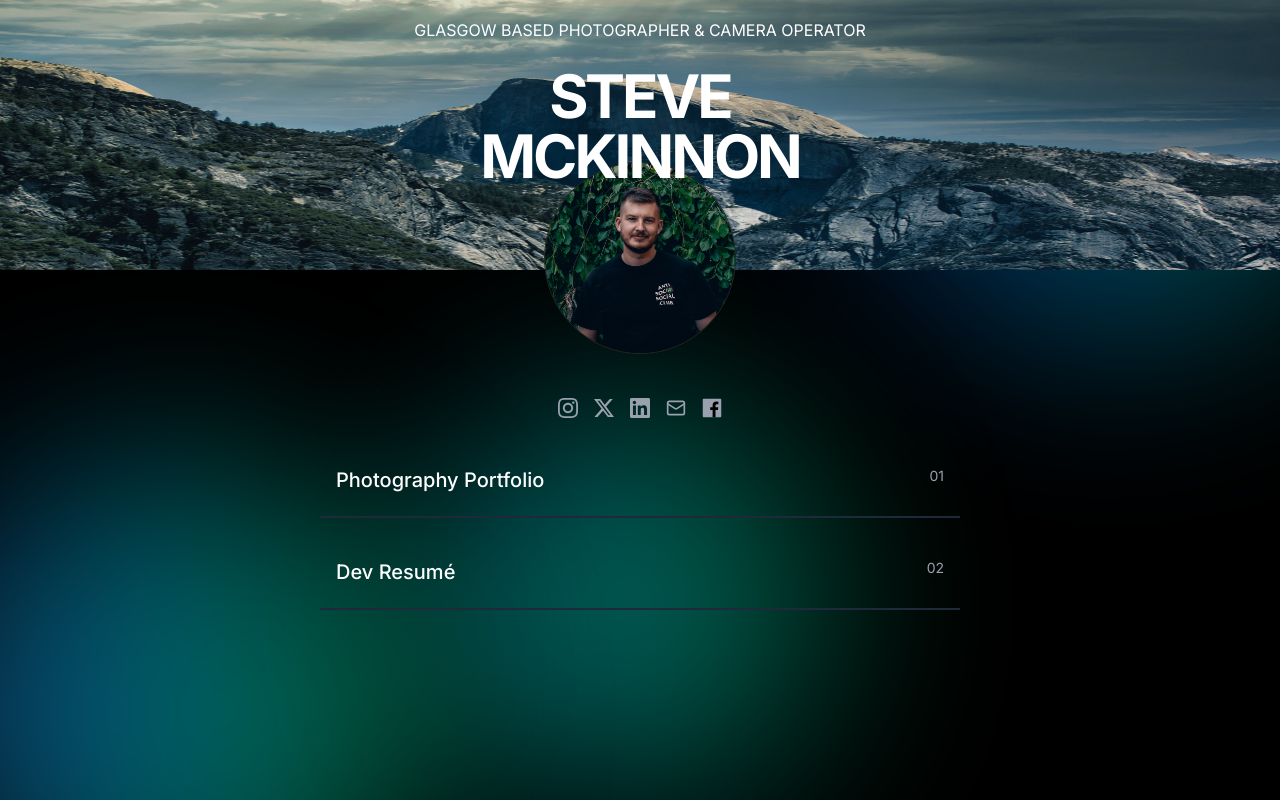
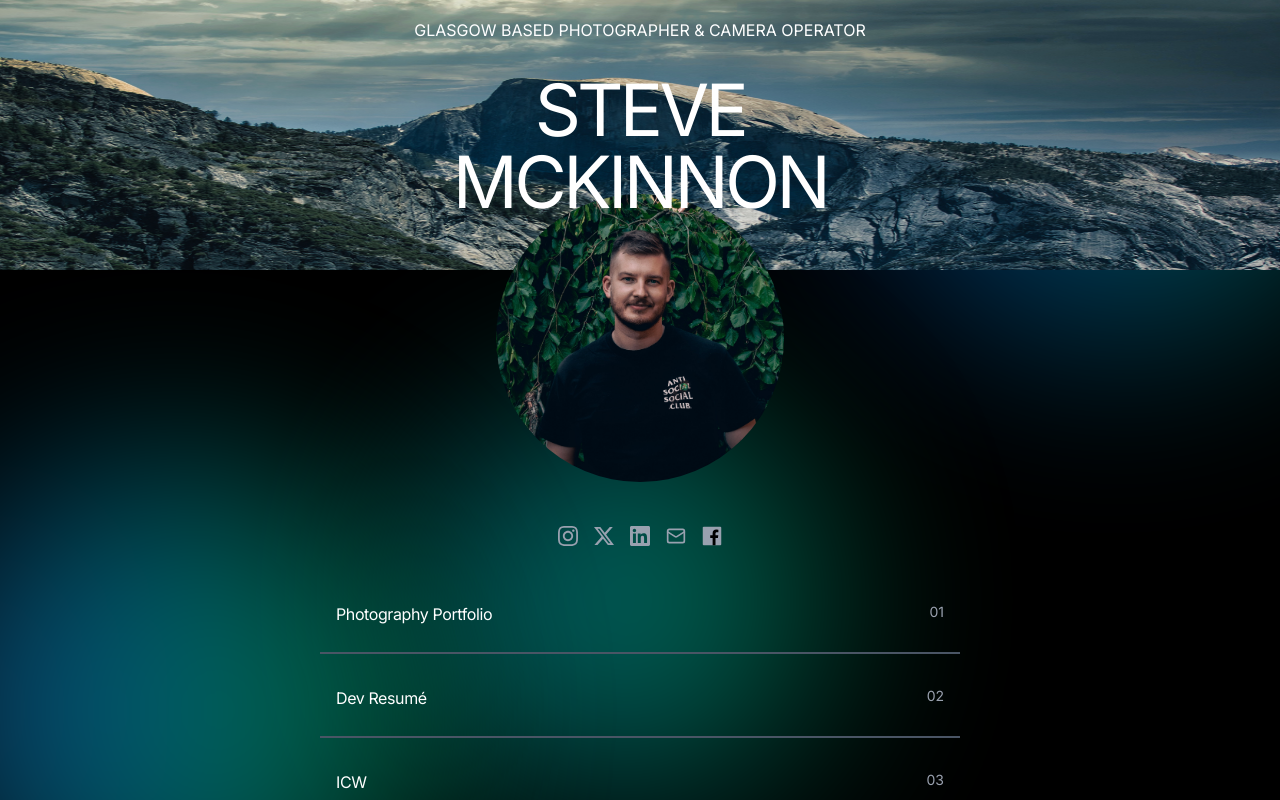
Before and after one commit to stevenmckinnon/biosite, a Next.js app: page / in a window 1280 px wide. Shown: the top 800 px of the page. Built offline with nearby package versions, Linux system fonts and the light colour scheme.

Commit message:
Spacing fixes

```diff
--- a/components/header.tsx
+++ b/components/header.tsx
@@ -8,7 +8,7 @@ export const Header = () => {
     <header className="relative w-full px-0 min-h-[270px] z-0 flex flex-col items-center pb-[20px] uppercase">
       <BlurFade delay={BLUR_FADE_DELAY} className="flex flex-col items-center">
         <div className="container mt-6 mx-auto z-20">
-          <p className="text-center text-sm md:text-base">
+          <p className="text-center text-xs md:text-base">
             Glasgow based photographer & camera operator
           </p>
         </div>
@@ -17,10 +17,10 @@ export const Header = () => {
         delay={BLUR_FADE_DELAY * 2}
         className="flex flex-col items-center"
       >
-        <h1 className="text-center mt-6 flex-auto max-w-[300px] flex items-center justify-center text-5xl font-bold tracking-tighter sm:text-5xl xl:text-6xl/none z-10 relative">
+        <h1 className="text-center mt-8 flex-auto max-w-[300px] flex items-center justify-center text-5xl tracking-tighter sm:text-6xl xl:text-7xl/none z-10 relative">
           Steve McKinnon
         </h1>
-        <Avatar className="size-56 border -mt-6 z-0 sm:size-48">
+        <Avatar className="size-56 -mt-6 z-0 sm:size-64 md:size-72">
           <AvatarImage src="/me.jpg" alt="Steve McKinnon" />
         </Avatar>
       </BlurFade>
--- a/components/portfolio-grid.tsx
+++ b/components/portfolio-grid.tsx
@@ -14,14 +14,16 @@ const portfolioItems: PortfolioItem[] = [
     link: "https://stevemckinnon.co.uk",
   },
   { id: "02", title: "Dev Resumé", link: "https://stevemckinnon.co.uk" },
+  { id: "03", title: "ICW", link: "https://www.fite.tv/vl/p/icw/" },
+  { id: "04", title: "WWE", link: "https://www.wwe.com" },
 ];
 
 export const PortfolioGrid = () => {
   return (
-    <ul className="flex flex-col gap-6 mt-2">
+    <ul className="flex flex-col gap-4 mt-4 pb-4">
       {portfolioItems.map((item, index) => (
-        <BlurFade key={item.id} delay={BLUR_FADE_DELAY * 4 * index}>
-          <li className="cursor-pointer w-full h-[68px] flex items-center border-b-2 border-gray-800 hover:border-gray-600 transition-all p-4 relative after:absolute after:bottom-[-2px] after:left-0 after:h-[2px] after:bg-white after:w-0 hover:after:w-full after:transition-all after:duration-300">
+        <BlurFade key={item.id} delay={BLUR_FADE_DELAY * 6 * index}>
+          <li className="cursor-pointer w-full h-[68px] flex items-center border-b-2 border-gray-600 hover:border-gray-400 transition-all p-4 relative after:absolute after:bottom-[-2px] after:left-0 after:h-[2px] after:bg-white after:w-0 hover:after:w-full after:transition-all after:duration-300">
             <a
               href={item.link}
               className="w-full h-full group relative overflow-hidden rounded-md"
@@ -29,7 +31,7 @@ export const PortfolioGrid = () => {
               rel="noopener noreferrer"
             >
               <div className="flex justify-between">
-                <h2 className="text-xl font-medium">{item.title}</h2>
+                <h2 className="text-md tracking-tight">{item.title}</h2>
                 <span className="text-sm text-gray-400">{item.id}</span>
               </div>
             </a>
```
